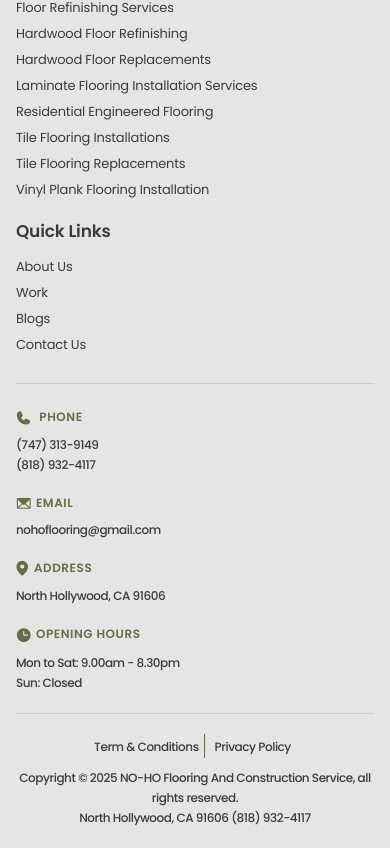
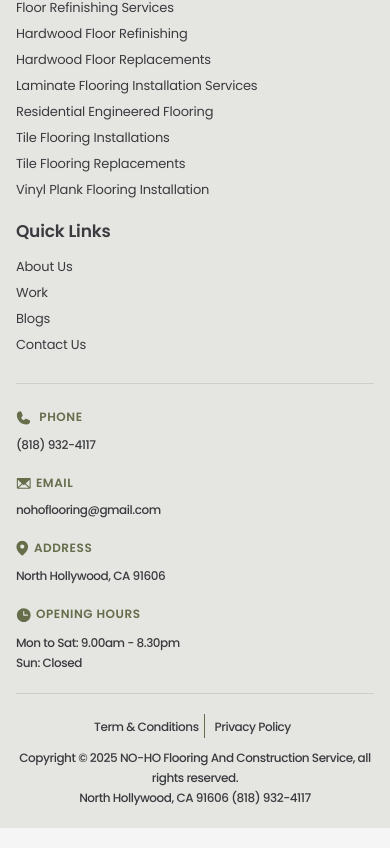
Before and after one commit to nohoflooring/nohoflooring, a Next.js app: page /how-to-choose-flooring-installers-north-hollywood in a window 390 px wide. Shown: the part 6895-7743 px from the top of the page. Built offline with nearby package versions, Linux system fonts and the light colour scheme.

Commit message:
remove phone number

```diff
--- a/src/app/[slug]/data/data.jsx
+++ b/src/app/[slug]/data/data.jsx
@@ -162,7 +162,7 @@ export const BlogData = [
             <h2>6. What’s your availability and typical schedule?</h2>
             <p>Project timelines and working hours should align with your own. According to their contact page, NO-HO Flooring operates Monday through Thursday from 8:00 AM to 6:00 PM, Friday from 8:00 AM to 3:00 PM, and Sunday from 9:00 AM to 5:00 PM. They are closed on Saturdays. This schedule helps you plan site visits or consultations effectively.</p>
             <h2>7. How can I get in touch and request a quote?</h2>
-            <p>Transparency and ease of communication are essential. NO-HO Flooring makes it easy to reach out with two phone numbers: (818) 932-4117 and (747) 313-9149. You can also email them at info@nohoflooring.com. Their North Hollywood office is located at 6530 Charlesworth Ave, and you can request service details through their website’s contact form.</p>
+            <p>Transparency and ease of communication are essential. NO-HO Flooring makes it easy to reach out with two phone numbers: (818) 932-4117 . You can also email them at info@nohoflooring.com. Their North Hollywood office is located at 6530 Charlesworth Ave, and you can request service details through their website’s contact form.</p>
             <p>Prompt and professional communication is often a good indicator of what you can expect throughout the project.</p>
             <h2>Final Thoughts</h2>
             <p>Hiring a flooring contractor in North Hollywood doesn’t need to be overwhelming. With the right questions, you can quickly separate the reliable professionals from the rest. NO-HO Flooring and Construction Service ticks all the boxes—from decades of hands-on experience to the certifications, coverage area, and specialized services that homeowners and commercial clients need.</p>
--- a/src/app/layout/footer.jsx
+++ b/src/app/layout/footer.jsx
@@ -49,7 +49,7 @@ const Footer = () => {
                             <div className={styles.itemInfo}>
                                 <div className={styles.infoName}> <PhoneIcon /> PHONE</div>
                                 <div className={styles.value}>
-                                    <a href="tel:7473139149">(747) 313-9149</a><br />
+                                    {/* <a href="tel:7473139149">(747) 313-9149</a><br /> */}
                                     <a href="tel:8189324117">(818) 932-4117</a>
                                 </div>
                             </div>
```
